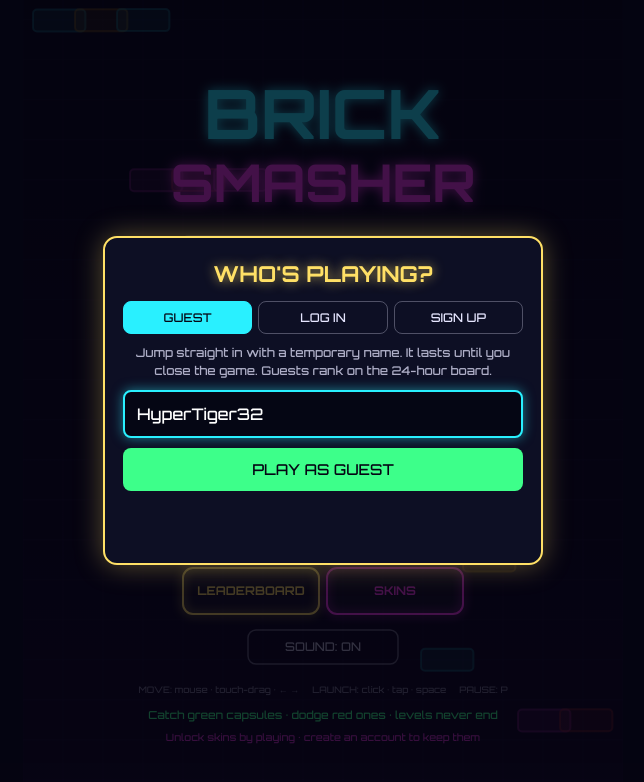
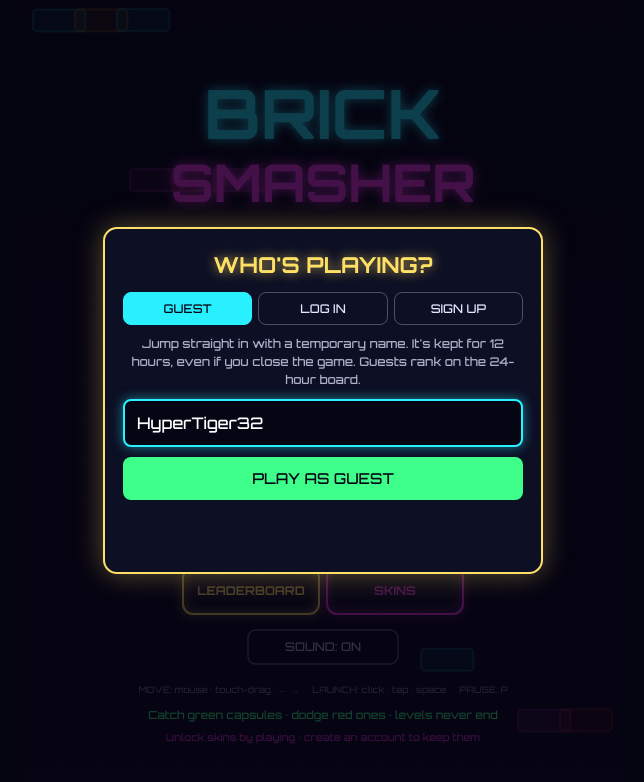
Before and after one commit to nehkee/Brick-smasher, a plain HTML site: page index.html in a window 1280 px wide. Shown: the whole page, without its empty margins (317-961 px from the left). Drawn offline with nearby package versions, Linux system fonts and the light colour scheme; animation ran at ten frames a second.

Commit message:
Keep guest identity for 12 hours across tab closes
Guest name and unlocked skins are saved on the device with a fixed
12-hour expiry from creation. Reopening the game continues as the same
guest; after 12 hours the guest and its skins are cleared and a new name
is required. Runs in progress are still never saved. The menu shows the
time a guest has left.

Co-Authored-By: Claude Opus 5.5 <noreply@anthropic.com>
Claude-Session: https://claude.ai/code/session_016szb1wJBaSbTzuJkkiWwiz

```diff
--- a/index.html
+++ b/index.html
@@ -46,7 +46,7 @@
         <button data-tab="signup" role="tab">SIGN UP</button>
       </div>
       <form id="f-guest" data-pane="guest" class="id-form">
-        <p class="hint">Jump straight in with a temporary name. It lasts until you close the game. Guests rank on the 24-hour board.</p>
+        <p class="hint">Jump straight in with a temporary name. It's kept for 12 hours, even if you close the game. Guests rank on the 24-hour board.</p>
         <input name="name" maxlength="12" placeholder="Guest name" autocomplete="off" enterkeyhint="go">
         <button type="submit" class="go">PLAY AS GUEST</button>
         <p class="lb-err"></p>
--- a/src/account.js
+++ b/src/account.js
@@ -6,15 +6,27 @@ const Account = (() => {
   // is derived from the username. It is never shown or emailed. Do not change it,
   // or existing players will no longer be able to log in.
   const ACCOUNT_DOMAIN = 'players.brick-smasher-liart.vercel.app';
-  const GUEST_KEY = 'bs-guest-name';
+  const GUEST_KEY = 'bs-guest';             // { name, expires } in localStorage
+  const GUEST_SKINS_KEY = 'bs-guest-skins'; // shared with skins.js
+  const GUEST_TTL_MS = 12 * 60 * 60 * 1000; // a guest identity lasts 12 hours
 
   const client = supabase.createClient(SUPABASE_URL, SUPABASE_KEY);
   const state = { kind: null, name: null, profile: null }; // kind: 'guest' | 'account' | null
   const listeners = [];
   const emit = () => listeners.forEach((fn) => fn(state));
 
-  const ssGet = (k) => { try { return sessionStorage.getItem(k); } catch (e) { return null; } };
-  const ssSet = (k, v) => { try { v === null ? sessionStorage.removeItem(k) : sessionStorage.setItem(k, v); } catch (e) {} };
+  const lsRemove = (...keys) => { try { keys.forEach((k) => localStorage.removeItem(k)); } catch (e) {} };
+
+  // Saved guest, or null if there is none or its 12 hours are up.
+  function savedGuest() {
+    let g = null;
+    try { g = JSON.parse(localStorage.getItem(GUEST_KEY) || 'null'); } catch (e) { g = null; }
+    if (!g || typeof g.name !== 'string' || !(g.expires > Date.now())) {
+      if (g) lsRemove(GUEST_KEY, GUEST_SKINS_KEY);
+      return null;
+    }
+    return g;
+  }
 
   const emailFor = (u) => `${u.toLowerCase()}@${ACCOUNT_DOMAIN}`;
   const validUsername = (u) => /^[A-Za-z0-9_]{3,12}$/.test(u);
@@ -32,7 +44,7 @@ const Account = (() => {
     state.kind = 'account';
     state.name = data.username;
     state.profile = data;
-    ssSet(GUEST_KEY, null);
+    try { localStorage.removeItem(GUEST_KEY); } catch (e) {}
   }
 
   async function init() {
@@ -40,8 +52,8 @@ const Account = (() => {
       const { data } = await client.auth.getSession();
       if (data.session) { await loadProfile(data.session.user); emit(); return; }
     } catch (e) { /* offline or expired session: fall back to guest */ }
-    const g = ssGet(GUEST_KEY);
-    if (g) { state.kind = 'guest'; state.name = g; }
+    const g = savedGuest();
+    if (g) { state.kind = 'guest'; state.name = g.name; state.expires = g.expires; }
     emit();
   }
 
@@ -49,8 +61,12 @@ const Account = (() => {
     const name = cleanGuest(raw);
     if (!name) throw new Error('Pick a name (letters, numbers, spaces, _ . -).');
     if (await nameTaken(name).catch(() => false)) throw new Error('That name belongs to a registered player. Try another.');
-    ssSet(GUEST_KEY, name);
-    state.kind = 'guest'; state.name = name; state.profile = null;
+    // Renaming an unexpired guest keeps its clock and skins; otherwise start a new 12 hours.
+    const prev = savedGuest();
+    const expires = prev ? prev.expires : Date.now() + GUEST_TTL_MS;
+    if (!prev) lsRemove(GUEST_SKINS_KEY);
+    try { localStorage.setItem(GUEST_KEY, JSON.stringify({ name, expires })); } catch (e) {}
+    state.kind = 'guest'; state.name = name; state.profile = null; state.expires = expires;
     emit();
   }
 
@@ -160,9 +176,21 @@ const Account = (() => {
   });
   document.getElementById('switch-acct').addEventListener('click', () => { close(); });
 
+  // Called regularly by the game: ends a guest identity once its 12 hours are up.
+  function checkGuestExpiry() {
+    if (state.kind === 'guest' && !(state.expires > Date.now())) {
+      lsRemove(GUEST_KEY, GUEST_SKINS_KEY);
+      state.kind = null; state.name = null; state.expires = null;
+      emit();
+      return true;
+    }
+    return false;
+  }
+
   return {
     client,
     state,
+    checkGuestExpiry,
     init,
     open,
     close,
--- a/src/main.js
+++ b/src/main.js
@@ -486,7 +486,11 @@
     S.shake = Math.max(0, S.shake - 40 * dt);
     if (S.toast) { S.toast.t -= realDt; if (S.toast.t <= 0) S.toast = null; }
 
-    if (S.mode !== 'play') return;
+    if (S.mode !== 'play') {
+      // A guest's 12 hours can run out while the game is open; ask for a new name.
+      if (Account.checkGuestExpiry() && !Account.isOpen()) Account.open({ required: true });
+      return;
+    }
 
     if (S.banner) { S.banner.t -= dt; if (S.banner.t <= 0) S.banner = null; }
 
@@ -910,6 +914,11 @@
     S.buttons.push({ x, y: y + S.btnOffset, w, h: 34, action: 'mute' });
   }
 
+  function guestTimeLeft(expires) {
+    const mins = Math.max(0, Math.ceil((expires - Date.now()) / 60000));
+    return mins >= 60 ? `${Math.ceil(mins / 60)}H` : `${mins}M`;
+  }
+
   function drawMenu() {
     for (let i = 0; i < 14; i++) {
       const x = ((i * 97) % (W - 60)) + 10;
@@ -930,8 +939,8 @@
     // Who's playing
     const st = Account.state;
     const who = st.kind === 'account' ? `PLAYING AS ${st.name.toUpperCase()}`
-      : st.kind === 'guest' ? `PLAYING AS ${st.name.toUpperCase()} · GUEST` : 'TAP TO CHOOSE A NAME';
-    const whoW = 300;
+      : st.kind === 'guest' ? `PLAYING AS ${st.name.toUpperCase()} · GUEST · ${guestTimeLeft(st.expires)} LEFT` : 'TAP TO CHOOSE A NAME';
+    const whoW = 420;
     rr(W / 2 - whoW / 2, 236, whoW, 34, 17);
     ctx.fillStyle = S.hoverAction === 'account' ? 'rgba(61,255,138,0.15)' : 'rgba(255,255,255,0.05)';
     ctx.fill();
--- a/src/skins.js
+++ b/src/skins.js
@@ -21,8 +21,9 @@ const Skins = (() => {
   let unlocked = new Set(['neon']);
   let equipped = 'neon';
 
-  const ssGet = (k) => { try { return JSON.parse(sessionStorage.getItem(k) || 'null'); } catch (e) { return null; } };
-  const ssSet = (k, v) => { try { sessionStorage.setItem(k, JSON.stringify(v)); } catch (e) {} };
+  // Guest skins live as long as the guest identity (12 hours); account.js clears them.
+  const ssGet = (k) => { try { return JSON.parse(localStorage.getItem(k) || 'null'); } catch (e) { return null; } };
+  const ssSet = (k, v) => { try { localStorage.setItem(k, JSON.stringify(v)); } catch (e) {} };
 
   function persist() {
     if (Account.state.kind === 'account') {
@@ -43,6 +44,7 @@ const Skins = (() => {
       before.forEach((s) => FREE.includes(s) && unlocked.add(s));
       equipped = unlocked.has(st.profile.skin) ? st.profile.skin : 'neon';
       if (unlocked.size > st.profile.unlocked_skins.length) persist();
+      try { localStorage.removeItem(GUEST_KEY); } catch (e) {}
     } else if (st.kind === 'guest') {
       unlocked = new Set(['neon', ...((guestSaved && guestSaved.unlocked) || []).filter((s) => FREE.includes(s))]);
       equipped = guestSaved && unlocked.has(guestSaved.equipped) ? guestSaved.equipped : 'neon';
@@ -111,7 +113,7 @@ const Skins = (() => {
     }
     note.textContent = Account.state.kind === 'account'
       ? 'Your skins are saved to your account.'
-      : 'Guest skins disappear when you close the game. Create an account to keep them forever.';
+      : 'Guest skins last 12 hours. Create an account to keep them forever.';
   }
 
   panel.querySelector('.lb-close').addEventListener('click', () => { panel.hidden = true; });
```
Also changed, not shown: 1 other file.
